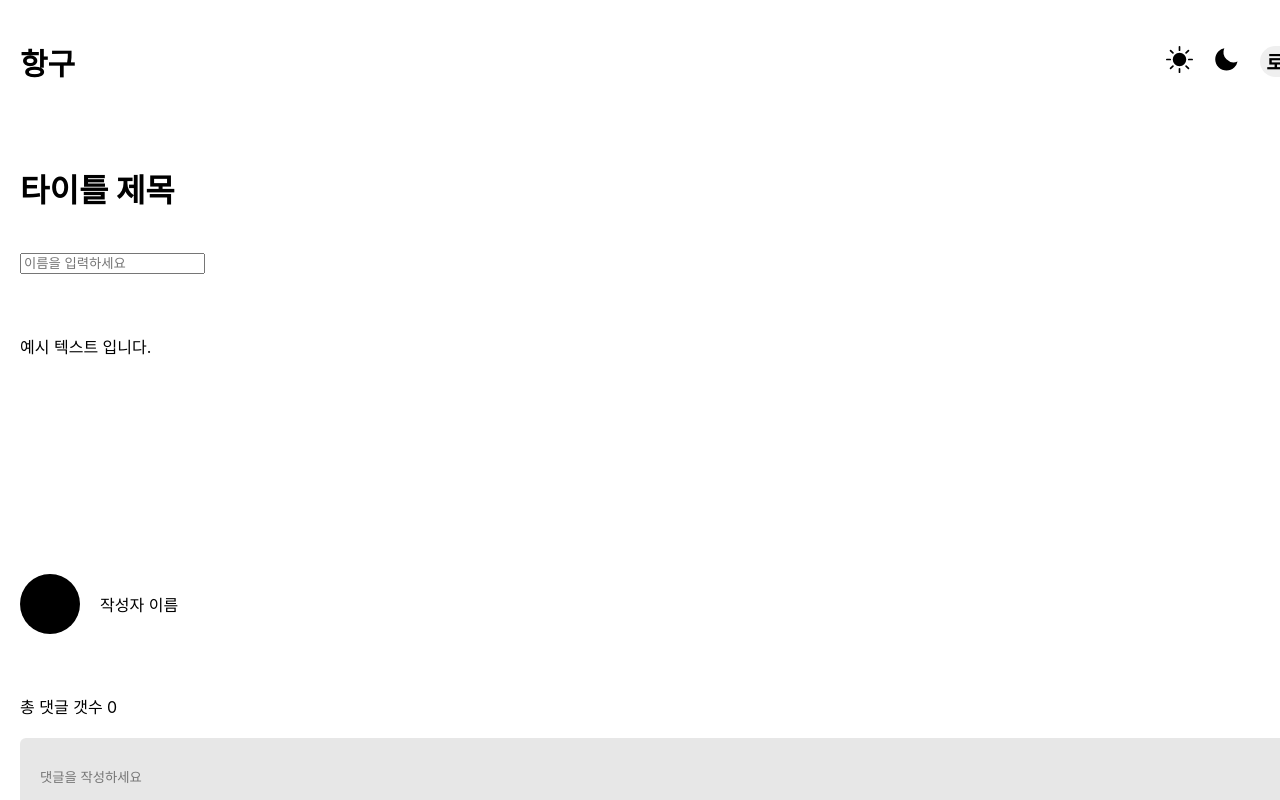
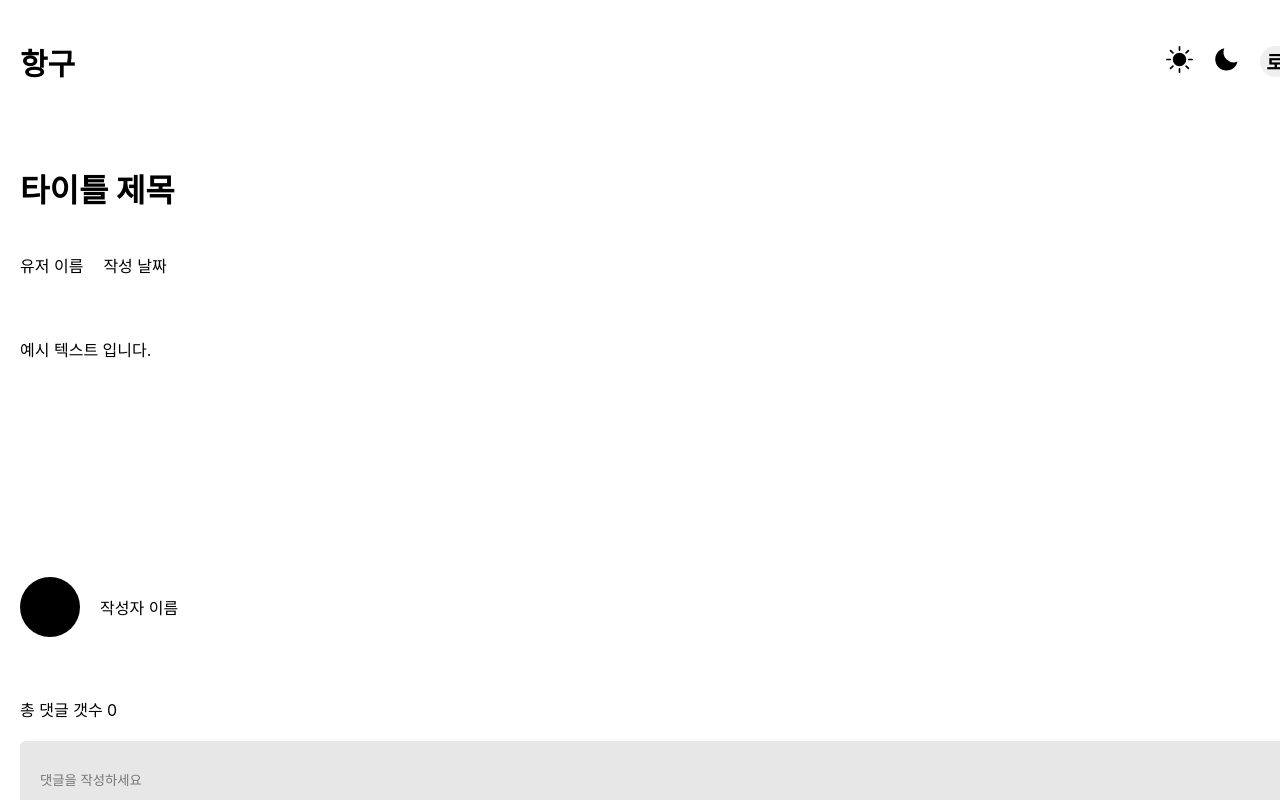
Before and after one commit to 2Zerozero/InovationCamp, a React (Create React App) app: page /1 in a window 1280 px wide. Shown: the top 800 px of the page. Built offline with nearby package versions, Linux system fonts and the light colour scheme; no server answers.

Commit message:
fix : 에러 수정

```diff
--- a/src/pages/Detail/Detail.jsx
+++ b/src/pages/Detail/Detail.jsx
@@ -1,19 +1,9 @@
 import React from 'react'
 import * as S from './style'
 import Nav from '../../components/Nav'
-import { useCard } from "../../hooks/useCard";
+
 
 function Detail() {
-    const{
-        title,
-        name,
-        content,
-
-        onChangeTitleHandle,
-        onChangeContentHandle,
-        onChangeNameHandle,
-        pulsTodo,
-      } = useCard();
 
     return (
         <S.Wrap>
@@ -24,7 +14,8 @@ function Detail() {
                 <h1>타이틀 제목</h1>
                 <S.Header>
                     <S.User>
-                    <input type="text" placeholder="이름을 입력하세요" value={name} onChange={onChangeNameHandle} />
+                        <div>유저 이름</div>
+                        <div>작성 날짜</div>
                     </S.User>
                     <div>💗</div>
                 </S.Header>
```
